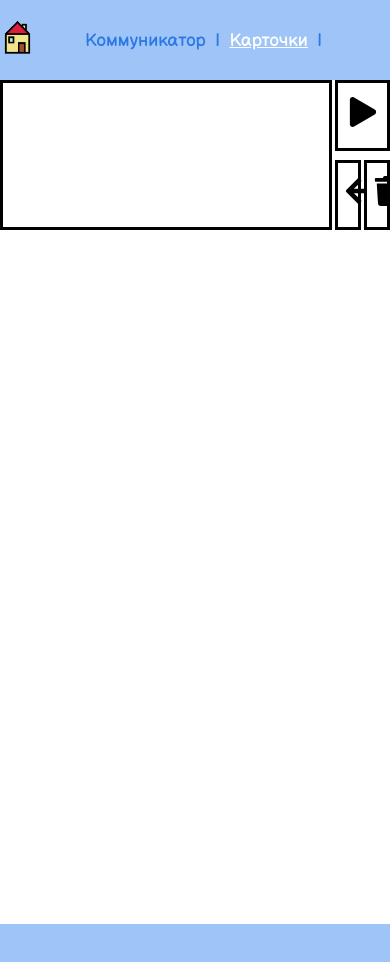
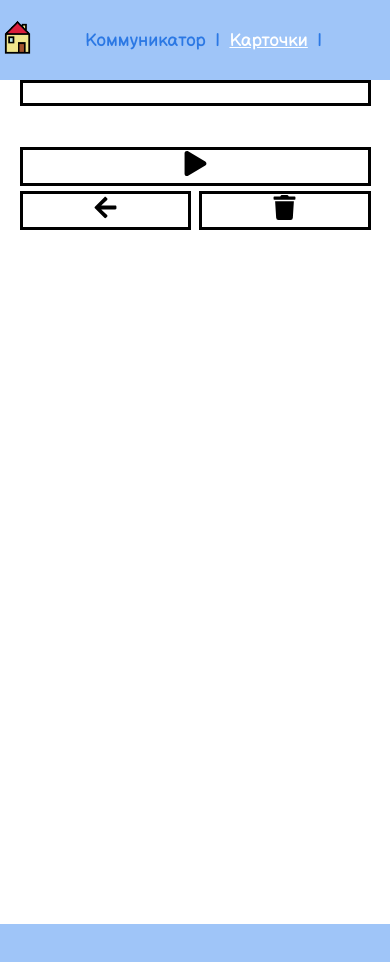
Before and after one commit to Defeatq/communicator, a React (Vite) app: page /communicator in a window 390 px wide. Shown: the top 962 px of the page. Built offline with nearby package versions, Linux system fonts and the light colour scheme.

Commit message:
add some adaptivity for communicator and cards page

```diff
--- a/src/pages/card-search/assets/style/card-search-style.css
+++ b/src/pages/card-search/assets/style/card-search-style.css
@@ -77,9 +77,7 @@ body {
 }
 
 @media (max-width: 768px) {
-  .form__search {
-    justify-content: center;
-  }
+
 }
 
 @media (max-width: 456px) {
--- a/src/pages/communicator/assets/style/communicator-style.css
+++ b/src/pages/communicator/assets/style/communicator-style.css
@@ -105,9 +105,51 @@ body {
 }
 
 @media (max-width: 768px) {
+  .communicator__actions {
+    flex-direction: column;
+    align-items: center;
+  }
 
+  .communicator__cards {
+    width: 90%;
+    padding: 10px;
+  }
+
+  .communicator__control {
+    width: 90%;
+  }
+
+  .communicator__play-button {
+    height: 49%;
+    margin: 5px 0;
+  }
+
+  .communicator__delete {
+    display: flex;
+    justify-content: space-between;
+    width: 100%;
+    height: 49%;
+  }
+
+  .communicator__remove-button {
+    width: 49%;
+  }
+
+  .communicator__clear-button {
+    width: 49%;
+  }
 }
 
 @media (max-width: 456px) {
+  .communicator__play-button {
+    font-size: 25px;
+  }
 
+  .communicator__remove-button {
+    font-size: 25px;
+  }
+
+  .communicator__clear-button {
+    font-size: 25px;
+  }
 }
```
